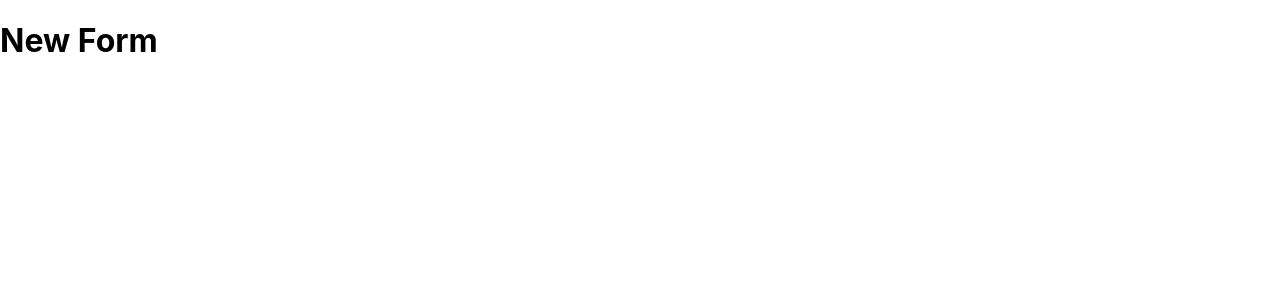
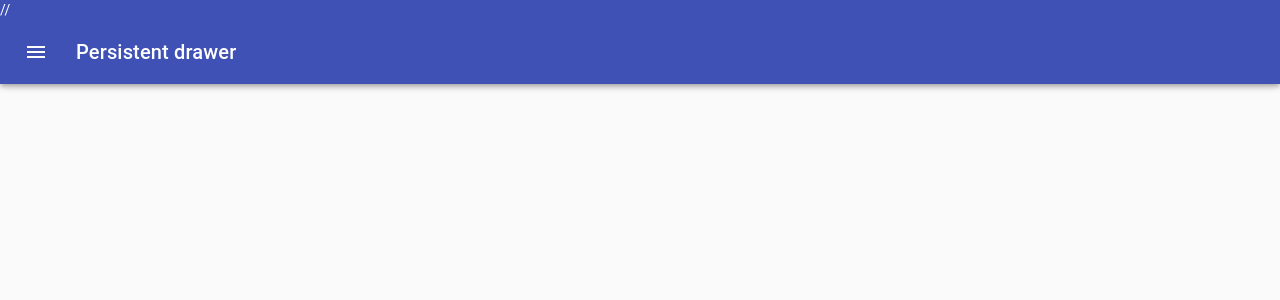
Before and after one commit to hke-cheng/ColorPalette, a React (Create React App) app: page /palette/new in a window 1280 px wide. Shown: the top 300 px of the page. Built offline with nearby package versions, Linux system fonts and the light colour scheme.

Commit message:
Add Drawer to NewPaletteForm

```diff
--- a/src/NewPaletteForm.js
+++ b/src/NewPaletteForm.js
@@ -1,15 +1,144 @@
-import React, { Component } from 'react'
+import React from 'react';
+import clsx from 'clsx';
+import { makeStyles, useTheme } from '@material-ui/core/styles';
+import Drawer from '@material-ui/core/Drawer';
+import CssBaseline from '@material-ui/core/CssBaseline';
+import AppBar from '@material-ui/core/AppBar';
+import Toolbar from '@material-ui/core/Toolbar';
+import Typography from '@material-ui/core/Typography';
+import Divider from '@material-ui/core/Divider';
+import IconButton from '@material-ui/core/IconButton';
+import MenuIcon from '@material-ui/icons/Menu';
+import ChevronLeftIcon from '@material-ui/icons/ChevronLeft';
+import ChevronRightIcon from '@material-ui/icons/ChevronRight';
 
-class NewPaletteForm extends Component {
-  constructor(props) {
-    super(props);
-    this.state = {  };
+
+const drawerWidth = 240;
+
+const useStyles = makeStyles(theme => ({
+  root: {
+    display: 'flex',
+  },
+  appBar: {
+    transition: theme.transitions.create(['margin', 'width'], {
+      easing: theme.transitions.easing.sharp,
+      duration: theme.transitions.duration.leavingScreen,
+    }),
+  },
+  appBarShift: {
+    width: `calc(100% - ${drawerWidth}px)`,
+    marginLeft: drawerWidth,
+    transition: theme.transitions.create(['margin', 'width'], {
+      easing: theme.transitions.easing.easeOut,
+      duration: theme.transitions.duration.enteringScreen,
+    }),
+  },
+  menuButton: {
+    marginRight: theme.spacing(2),
+  },
+  hide: {
+    display: 'none',
+  },
+  drawer: {
+    width: drawerWidth,
+    flexShrink: 0,
+  },
+  drawerPaper: {
+    width: drawerWidth,
+  },
+  drawerHeader: {
+    display: 'flex',
+    alignItems: 'center',
+    padding: '0 8px',
+    ...theme.mixins.toolbar,
+    justifyContent: 'flex-end',
+  },
+  content: {
+    flexGrow: 1,
+    padding: theme.spacing(3),
+    transition: theme.transitions.create('margin', {
+      easing: theme.transitions.easing.sharp,
+      duration: theme.transitions.duration.leavingScreen,
+    }),
+    marginLeft: -drawerWidth,
+  },
+  contentShift: {
+    transition: theme.transitions.create('margin', {
+      easing: theme.transitions.easing.easeOut,
+      duration: theme.transitions.duration.enteringScreen,
+    }),
+    marginLeft: 0,
+  },
+}));
+
+export default function NewPaletteForm() {
+  const classes = useStyles();
+  const theme = useTheme();
+  const [open, setOpen] = React.useState(false);
+
+  function handleDrawerOpen() {
+    setOpen(true);
   }
-  render() {
-    return (
-      <h1>New Form</h1>
-    );
+
+  function handleDrawerClose() {
+    setOpen(false);
   }
+
+  return (
+    <div className={classes.root}>
+      <CssBaseline />
+      <AppBar
+        position="fixed"
+        className={clsx(classes.appBar, {
+          [classes.appBarShift]: open,
+        })}
+      >
+        //
+        <Toolbar>
+          <IconButton
+            color="inherit"
+            aria-label="open drawer"
+            onClick={handleDrawerOpen}
+            edge="start"
+            className={clsx(classes.menuButton, open && classes.hide)}
+          >
+            <MenuIcon />
+          </IconButton>
+
+          <Typography variant="h6" noWrap>
+            Persistent drawer
+          </Typography>
+        </Toolbar>
+      </AppBar>
+      //
+      <Drawer
+        className={classes.drawer}
+        variant="persistent"
+        anchor="left"
+        open={open}
+        classes={{
+          paper: classes.drawerPaper,
+        }}
+      >
+        <div className={classes.drawerHeader}>
+          <IconButton onClick={handleDrawerClose}>
+            {theme.direction === 'ltr' ? <ChevronLeftIcon /> : <ChevronRightIcon />}
+          </IconButton>
+        </div>
+        <Divider />
+        <Divider />
+
+      </Drawer>
+      //
+
+      <main
+        className={clsx(classes.content, {
+          [classes.contentShift]: open,
+        })}
+      >
+        <div className={classes.drawerHeader} />
+
+      </main>
+    </div>
+  );
 }
-
-export default NewPaletteForm;
```
